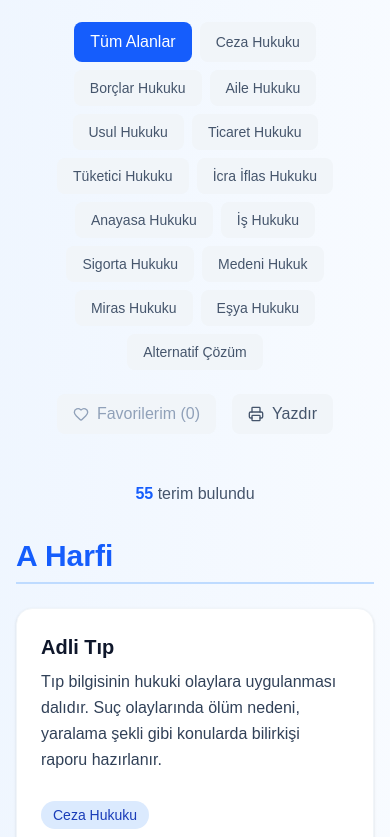
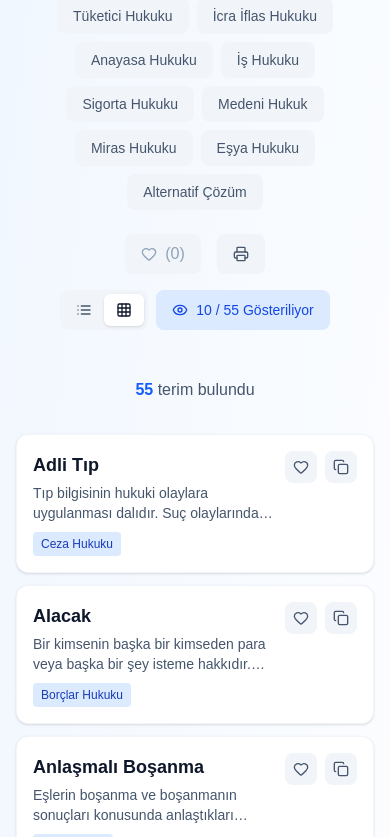
Before and after one commit to alikaanztrk/lawyer-site, a Next.js app: page /hukuki-sozluk in a window 390 px wide. Shown: the part 1163-2000 px from the top of the page. Built offline with nearby package versions, Linux system fonts and the light colour scheme.

Commit message:
mobile upgrade

```diff
--- a/src/app/hukuki-sozluk/page.tsx
+++ b/src/app/hukuki-sozluk/page.tsx
@@ -1,8 +1,8 @@
 'use client';
 
-import { useState, useMemo } from 'react';
+import { useState, useMemo, useEffect } from 'react';
 import { motion } from 'framer-motion';
-import { Search, BookOpen, Filter, Heart, Share2, Printer, Copy, CheckCircle } from 'lucide-react';
+import { Search, BookOpen, Filter, Heart, Share2, Printer, Copy, CheckCircle, Grid3X3, List, ChevronDown, Eye } from 'lucide-react';
 
 const hukukiTerimler = [
   // A Harfi
@@ -395,10 +395,25 @@ export default function HukukiSozluk() {
   const [seciliKategori, setSeciliKategori] = useState<string | null>(null);
   const [favoriler, setFavoriler] = useState<string[]>([]);
   const [kopyalananTerim, setKopyalananTerim] = useState<string | null>(null);
+  const [gorunenTerimSayisi, setGorunenTerimSayisi] = useState(10); // Mobilde lazy loading için
+  const [kompaktMod, setKompaktMod] = useState(false); // Kompakt görünüm
 
   // Benzersiz kategorileri çıkarıyoruz
   const kategoriler = useMemo(() => {
     return Array.from(new Set(hukukiTerimler.map(terim => terim.kategori)));
+  }, []);
+
+  // Mobil cihazlarda otomatik kompakt mod
+  useEffect(() => {
+    const checkScreenSize = () => {
+      if (typeof window !== 'undefined') {
+        setKompaktMod(window.innerWidth < 768); // md breakpoint
+      }
+    };
+
+    checkScreenSize();
+    window.addEventListener('resize', checkScreenSize);
+    return () => window.removeEventListener('resize', checkScreenSize);
   }, []);
 
   // Filtrelenmiş terimleri hesaplıyoruz
@@ -489,7 +504,7 @@ export default function HukukiSozluk() {
             <BookOpen className="w-8 h-8 text-blue-600" />
           </div>
 
-          <h1 className="text-4xl lg:text-5xl font-bold text-slate-900 mb-6">
+          <h1 className="text-3xl lg:text-4xl xl:text-5xl font-bold text-slate-900 mb-4 lg:mb-6">
             Hukuki Terimler Sözlüğü
           </h1>
 
@@ -537,11 +552,11 @@ export default function HukukiSozluk() {
 
           {/* Harf Filtreleri */}
           <div className="mb-6">
-            <h3 className="text-lg font-semibold text-slate-900 mb-4 text-center">Alfabetik Gezinme</h3>
-            <div className="flex flex-wrap justify-center gap-2">
+            <h3 className="text-base lg:text-lg font-semibold text-slate-900 mb-3 lg:mb-4 text-center">Alfabetik Gezinme</h3>
+            <div className="flex flex-wrap justify-center gap-1 lg:gap-2">
               <button
                 onClick={() => setSeciliHarf(null)}
-                className={`px-4 py-2 rounded-lg font-medium transition-colors ${
+                className={`px-3 lg:px-4 py-2 rounded-lg font-medium transition-colors text-sm lg:text-base ${
                   seciliHarf === null
                     ? 'bg-blue-600 text-white'
                     : 'bg-slate-100 text-slate-600 hover:bg-slate-200'
@@ -553,7 +568,7 @@ export default function HukukiSozluk() {
                 <button
                   key={harf}
                   onClick={() => setSeciliHarf(harf)}
-                  className={`w-12 h-12 rounded-lg font-bold transition-colors ${
+                  className={`w-10 h-10 lg:w-12 lg:h-12 rounded-lg font-bold transition-colors text-sm lg:text-base ${
                     seciliHarf === harf
                       ? 'bg-blue-600 text-white'
                       : 'bg-slate-100 text-slate-600 hover:bg-slate-200'
@@ -596,7 +611,9 @@ export default function HukukiSozluk() {
           </div>
 
           {/* Ekstra Filtreler ve Araçlar */}
-          <div className="max-w-4xl mx-auto mt-6 flex flex-wrap justify-center gap-4">
+          <div className="max-w-4xl mx-auto mt-6">
+            {/* Üst Sıra - Favoriler ve Yazdır */}
+            <div className="flex flex-wrap justify-center gap-4 mb-4">
               <button
                 onClick={() => {
                   if (favoriler.length > 0) {
@@ -617,7 +634,7 @@ export default function HukukiSozluk() {
                 disabled={favoriler.length === 0}
               >
                 <Heart className="w-4 h-4" />
-              Favorilerim ({favoriler.length})
+                <span className="hidden sm:inline">Favorilerim</span> ({favoriler.length})
               </button>
 
               <button
@@ -625,8 +642,48 @@ export default function HukukiSozluk() {
                 className="px-4 py-2 rounded-lg font-medium transition-colors bg-slate-100 text-slate-600 hover:bg-slate-200 flex items-center gap-2"
               >
                 <Printer className="w-4 h-4" />
-              Yazdır
+                <span className="hidden sm:inline">Yazdır</span>
               </button>
+            </div>
+
+            {/* Alt Sıra - Görünüm Modları (Mobil İçin) */}
+            <div className="flex flex-wrap justify-center gap-2 md:gap-4">
+              <div className="flex bg-slate-100 rounded-lg p-1">
+                <button
+                  onClick={() => setKompaktMod(false)}
+                  className={`px-3 py-2 rounded-md font-medium transition-colors flex items-center gap-2 text-sm ${
+                    !kompaktMod
+                      ? 'bg-white text-slate-900 shadow-sm'
+                      : 'text-slate-600'
+                  }`}
+                >
+                  <List className="w-4 h-4" />
+                  <span className="hidden sm:inline">Detaylı</span>
+                </button>
+                <button
+                  onClick={() => setKompaktMod(true)}
+                  className={`px-3 py-2 rounded-md font-medium transition-colors flex items-center gap-2 text-sm ${
+                    kompaktMod
+                      ? 'bg-white text-slate-900 shadow-sm'
+                      : 'text-slate-600'
+                  }`}
+                >
+                  <Grid3X3 className="w-4 h-4" />
+                  <span className="hidden sm:inline">Kompakt</span>
+                </button>
+              </div>
+
+              {/* Mobilde Daha Fazla Göster Butonu */}
+              {filtrelenmisTerimler.length > gorunenTerimSayisi && !seciliHarf && (
+                <button
+                  onClick={() => setGorunenTerimSayisi(prev => prev + 10)}
+                  className="px-4 py-2 rounded-lg font-medium transition-colors bg-blue-100 text-blue-700 hover:bg-blue-200 flex items-center gap-2 text-sm"
+                >
+                  <Eye className="w-4 h-4" />
+                  {gorunenTerimSayisi} / {filtrelenmisTerimler.length} Gösteriliyor
+                </button>
+              )}
+            </div>
           </div>
         </motion.div>
 
@@ -650,30 +707,100 @@ export default function HukukiSozluk() {
               <h3 className="text-xl font-semibold text-slate-900 mb-2">Hiç sonuç bulunamadı</h3>
               <p className="text-slate-600">Farklı bir arama terimi deneyin veya filtreleri temizleyin.</p>
             </div>
+          ) : kompaktMod ? (
+            /* KOMPAKT GÖRÜNÜM - Mobil İçin */
+            <div className="grid gap-3 sm:gap-4">
+              {filtrelenmisTerimler.slice(0, gorunenTerimSayisi).map((terim, index) => (
+                <motion.div
+                  key={`kompakt-${index}`}
+                  initial={{ opacity: 0, y: 20 }}
+                  animate={{ opacity: 1, y: 0 }}
+                  transition={{ duration: 0.4, delay: index * 0.05 }}
+                  className="bg-white p-4 rounded-xl shadow-sm border border-slate-100"
+                >
+                  <div className="flex items-start justify-between gap-3">
+                    <div className="flex-1 min-w-0">
+                      <h3 className="text-lg font-bold text-slate-900 mb-1 truncate">
+                        {terim.terim}
+                      </h3>
+                      <p className="text-slate-600 text-sm mb-2 overflow-hidden" style={{
+                        display: '-webkit-box',
+                        WebkitLineClamp: 2,
+                        WebkitBoxOrient: 'vertical'
+                      }}>
+                        {terim.tanimı}
+                      </p>
+                      <span className="inline-block px-2 py-1 bg-blue-100 text-blue-800 text-xs font-medium rounded">
+                        {terim.kategori}
+                      </span>
+                    </div>
+
+                    {/* Kompakt Aksiyon Butonları */}
+                    <div className="flex gap-2 flex-shrink-0">
+                      <button
+                        onClick={() => favoriyeEkle(terim.terim)}
+                        className={`p-2 rounded-lg transition-colors ${
+                          favoriler.includes(terim.terim)
+                            ? 'bg-red-100 text-red-700'
+                            : 'bg-slate-100 text-slate-600'
+                        }`}
+                      >
+                        <Heart className={`w-4 h-4 ${favoriler.includes(terim.terim) ? 'fill-current' : ''}`} />
+                      </button>
+
+                      <button
+                        onClick={() => terimiKopyala(terim.terim, terim.tanimı)}
+                        className="p-2 rounded-lg bg-slate-100 text-slate-600 hover:bg-slate-200 transition-colors"
+                      >
+                        {kopyalananTerim === terim.terim ? (
+                          <CheckCircle className="w-4 h-4 text-green-600" />
                         ) : (
+                          <Copy className="w-4 h-4" />
+                        )}
+                      </button>
+                    </div>
+                  </div>
+                </motion.div>
+              ))}
+
+              {/* Daha Fazla Yükle Butonu */}
+              {filtrelenmisTerimler.length > gorunenTerimSayisi && (
+                <motion.button
+                  initial={{ opacity: 0 }}
+                  animate={{ opacity: 1 }}
+                  onClick={() => setGorunenTerimSayisi(prev => prev + 10)}
+                  className="w-full py-4 bg-blue-50 hover:bg-blue-100 text-blue-700 font-medium rounded-xl transition-colors flex items-center justify-center gap-2"
+                >
+                  <ChevronDown className="w-5 h-5" />
+                  Daha Fazla Göster ({filtrelenmisTerimler.length - gorunenTerimSayisi} kaldı)
+                </motion.button>
+              )}
+            </div>
+          ) : (
+            /* DETAYLI GÖRÜNÜM - Masaüstü İçin */
             Object.keys(gruplandirmisTerimler)
               .sort()
               .map(harf => (
-                <div key={harf} id={`harf-${harf}`} className="mb-12">
-                  <h2 className="text-3xl font-bold text-blue-600 mb-6 border-b-2 border-blue-200 pb-2">
+                <div key={harf} id={`harf-${harf}`} className="mb-8 lg:mb-12">
+                  <h2 className="text-2xl lg:text-3xl font-bold text-blue-600 mb-4 lg:mb-6 border-b-2 border-blue-200 pb-2">
                     {harf} Harfi
                   </h2>
-                  <div className="grid gap-6">
+                  <div className="grid gap-4 lg:gap-6">
                     {gruplandirmisTerimler[harf].map((terim, index) => (
                       <motion.div
                         key={`${harf}-${index}`}
                         initial={{ opacity: 0, x: -20 }}
                         animate={{ opacity: 1, x: 0 }}
                         transition={{ duration: 0.6, delay: index * 0.1 }}
-                        className="bg-white p-6 rounded-2xl shadow-sm border border-slate-100 hover:shadow-md transition-shadow"
+                        className="bg-white p-4 lg:p-6 rounded-xl lg:rounded-2xl shadow-sm border border-slate-100 hover:shadow-md transition-shadow"
                       >
-                        <div className="flex flex-col gap-4">
-                          <div className="flex flex-col md:flex-row md:items-start gap-4">
+                        <div className="flex flex-col gap-3 lg:gap-4">
+                          <div className="flex flex-col md:flex-row md:items-start gap-3 lg:gap-4">
                             <div className="flex-1">
-                              <h3 className="text-xl font-bold text-slate-900 mb-2">
+                              <h3 className="text-lg lg:text-xl font-bold text-slate-900 mb-2">
                                 {terim.terim}
                               </h3>
-                              <p className="text-slate-700 leading-relaxed mb-3">
+                              <p className="text-slate-700 leading-relaxed mb-3 text-sm lg:text-base">
                                 {terim.tanimı}
                               </p>
                             </div>
@@ -684,8 +811,8 @@ export default function HukukiSozluk() {
                             </div>
                           </div>
 
-                          {/* Aksion Butonları */}
-                          <div className="flex flex-wrap gap-3 pt-3 border-t border-slate-100">
+                          {/* Detaylı Aksiyon Butonları */}
+                          <div className="flex flex-wrap gap-2 lg:gap-3 pt-3 border-t border-slate-100">
                             <button
                               onClick={() => favoriyeEkle(terim.terim)}
                               className={`flex items-center gap-2 px-3 py-2 rounded-lg text-sm font-medium transition-colors ${
@@ -695,7 +822,9 @@ export default function HukukiSozluk() {
                               }`}
                             >
                               <Heart className={`w-4 h-4 ${favoriler.includes(terim.terim) ? 'fill-current' : ''}`} />
+                              <span className="hidden sm:inline">
                                 {favoriler.includes(terim.terim) ? 'Favorilerde' : 'Favoriye Ekle'}
+                              </span>
                             </button>
 
                             <button
@@ -705,12 +834,12 @@ export default function HukukiSozluk() {
                               {kopyalananTerim === terim.terim ? (
                                 <>
                                   <CheckCircle className="w-4 h-4 text-green-600" />
-                                  <span className="text-green-600">Kopyalandı</span>
+                                  <span className="text-green-600 hidden sm:inline">Kopyalandı</span>
                                 </>
                               ) : (
                                 <>
                                   <Copy className="w-4 h-4" />
-                                  Kopyala
+                                  <span className="hidden sm:inline">Kopyala</span>
                                 </>
                               )}
                             </button>
@@ -720,7 +849,7 @@ export default function HukukiSozluk() {
                               className="flex items-center gap-2 px-3 py-2 rounded-lg text-sm font-medium transition-colors bg-slate-100 text-slate-600 hover:bg-slate-200"
                             >
                               <Share2 className="w-4 h-4" />
-                              Paylaş
+                              <span className="hidden sm:inline">Paylaş</span>
                             </button>
                           </div>
                         </div>
```
Lines whose indentation alone changed are shown as unchanged.
